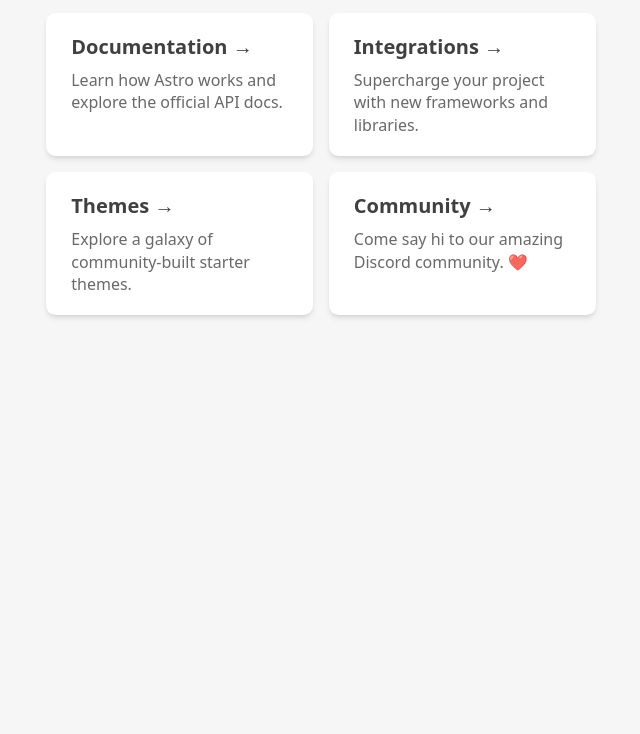
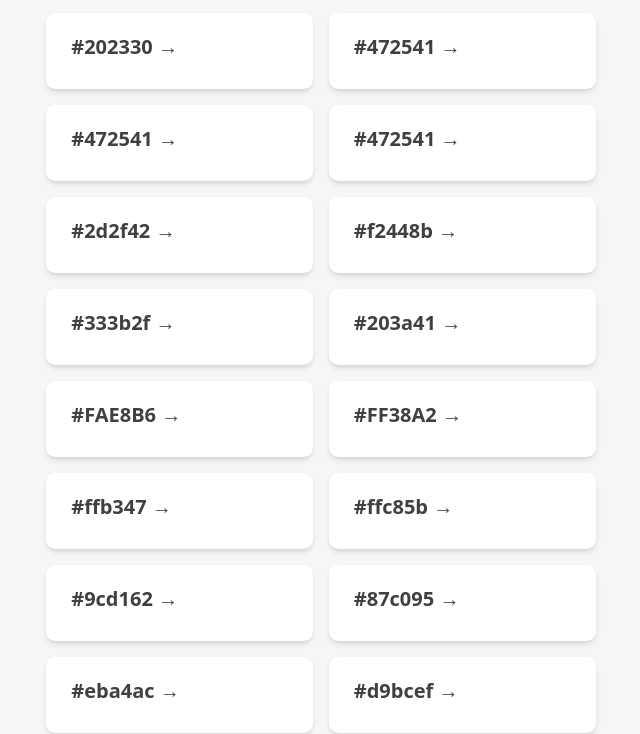
Before and after one commit to Matsuuu/pinkmare, an Astro site in the folder site/: page / in a window 1280 px wide. Shown: the part 100-834 px from the top of the page, without its empty margins (319-959 px from the left). Before the commit the page ends 800 px from the top, so only its background shows below. Built offline with nearby package versions, Linux system fonts and the light colour scheme; Astro itself is replaced by a stand-in of ours.

Commit message:
Iterate colors to cards

```diff
--- a/site/src/pages/index.astro
+++ b/site/src/pages/index.astro
@@ -1,28 +1,39 @@
 ---
 import Layout from '../layouts/Layout.astro';
 import Card from '../components/Card.astro';
+
+const colors = [
+    '#202330',
+    '#472541',
+    '#472541',
+    '#472541',
+    '#2d2f42',
+    '#f2448b',
+    '#333b2f',
+    '#203a41',
+    '#FAE8B6',
+    '#FF38A2',
+    '#ffb347',
+    '#ffc85b',
+    '#9cd162',
+    '#87c095',
+    '#eba4ac',
+    '#d9bcef',
+    '#444444',
+    '#6D7A72',
+    '#fff0f5'
+]
 ---
 
 <Layout title="Pinkmare">
 	<main>
 		<h1><span class="text-gradient">Pinkmare</span></h1>
 		<ul role="list" class="link-card-grid">
+        {colors.map(color => (
 			<Card
-				title="Documentation"
-				body="Learn how Astro works and explore the official API docs."
+				title={color}
 			/>
-			<Card
-				title="Integrations"
-				body="Supercharge your project with new frameworks and libraries."
-			/>
-			<Card
-				title="Themes"
-				body="Explore a galaxy of community-built starter themes."
-			/>
-			<Card
-				title="Community"
-				body="Come say hi to our amazing Discord community. ❤️"
-			/>
+        ))}
 		</ul>
 	</main>
 </Layout>
```
